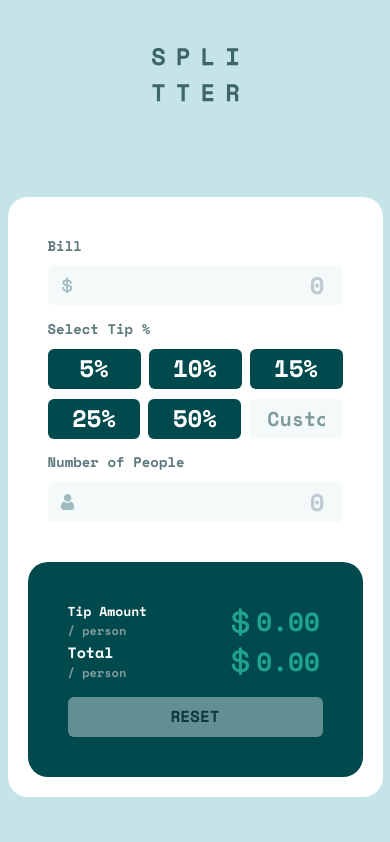
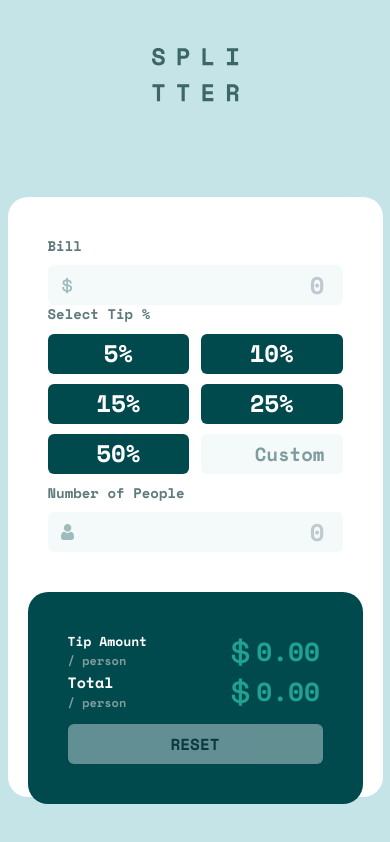
Before and after one commit to a-zajonc/tip-calculator-app, a React (Create React App) app: page / in a window 390 px wide. Built offline with nearby package versions, Linux system fonts and the light colour scheme.

Commit message:
Add Responsive Tip Buttons

```diff
--- a/src/Components/TipSelect/index.js
+++ b/src/Components/TipSelect/index.js
@@ -1,12 +1,13 @@
-import { Box, Heading, Button, ButtonGroup, Input } from "@chakra-ui/react";
+import { Box, Heading, Button, Container, Input } from "@chakra-ui/react";
 
 function TipButton({ tipValue, tipPercentage, handleChange }) {
   return (
     <Button
-      width="33%"
+      width={{ base: "48%", md: "31%", lg: "33%%" }}
       bgColor={tipPercentage === tipValue ? "#20A291" : "#00494D"}
       color={tipPercentage === tipValue ? "#00494D" : "white"}
       fontSize="24px"
+      marginBottom="10px"
       _hover={{ bgColor: "#9fe8df", color: "#00494D" }}
       onClick={handleChange}
       value={tipValue}
@@ -23,10 +24,21 @@ export function TipSelect({ setTipPercentage, tipPercentage }) {
 
   return (
     <Box>
-      <Heading fontFamily="Space Mono" fontSize="14px" color="#5E7A7D">
+      <Heading
+        fontFamily="Space Mono"
+        fontSize="14px"
+        color="#5E7A7D"
+        pb="10px"
+      >
         Select Tip %
       </Heading>
-      <ButtonGroup fontFamily="Space Mono" width="100%" paddingBlock="10px">
+      <Container
+        fontFamily="Space Mono"
+        display="flex"
+        flexWrap="wrap"
+        justifyContent="space-between"
+        p="0"
+      >
         <TipButton
           tipValue={"5%"}
           tipPercentage={tipPercentage}
@@ -42,8 +54,6 @@ export function TipSelect({ setTipPercentage, tipPercentage }) {
           tipPercentage={tipPercentage}
           handleChange={handleChange}
         />
-      </ButtonGroup>
-      <ButtonGroup fontFamily="Space Mono" width="100%">
         <TipButton
           tipValue={"25%"}
           tipPercentage={tipPercentage}
@@ -55,19 +65,20 @@ export function TipSelect({ setTipPercentage, tipPercentage }) {
           handleChange={handleChange}
         />
         <Input
-          width="33%"
+          width={{ base: "48%", md: "31%", lg: "33%%" }}
           bgColor="#F4FAFA"
           color="#00494D"
-          fontSize="20px"
+          fontSize={{ base: "19px", md: "23px", lg: "19px" }}
           placeholder="Custom"
           variant="filled"
           focusBorderColor="#26C0AB"
           textAlign="end"
+          marginBottom="10px"
           _placeholder={{ color: "#7F9C9F" }}
           onChange={handleChange}
           type="number"
         />
-      </ButtonGroup>
+      </Container>
     </Box>
   );
 }
```
